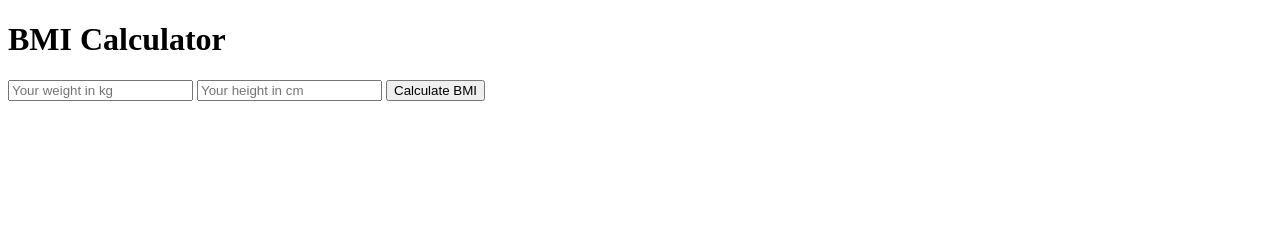
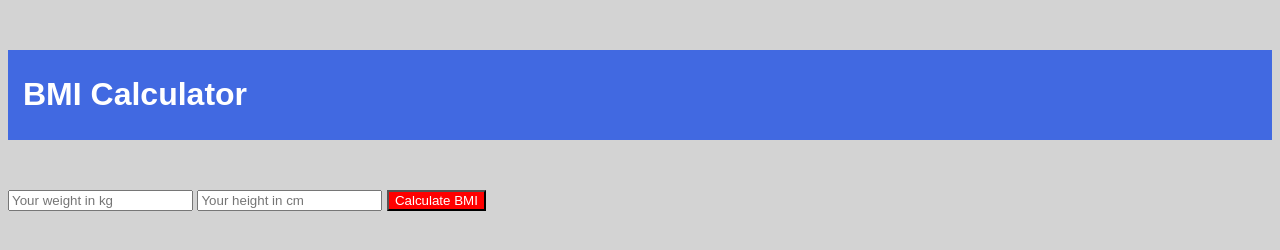
Before and after one commit to swardbladpaulo/w3_bmicalculator, a website: page src/index.html in a window 1280 px wide. Drawn offline with Linux system fonts and the light colour scheme.

Commit message:
added stylesheet and add som style

```diff
--- /dev/null
+++ b/src/assets/css/style.css
@@ -0,0 +1,27 @@
+body {
+  font-family: Arial, Helvetica, sans-serif;
+  background-color: lightgray;
+}
+
+header {
+  background-color: royalblue;
+  color: white;
+  margin-top: 50px;
+  margin-bottom: 50px;
+  padding-top: 5px;
+  padding-bottom: 5px;
+  padding-left: 15px;
+}
+
+#results {
+  font-size: medium;
+}
+
+#calculate {
+color: white;
+}
+
+button {
+  background-color: red;
+
+}
--- a/src/index.html
+++ b/src/index.html
@@ -4,10 +4,14 @@
   <meta charset="UTF-8">
   <meta name="viewport" content="width=device-width, initial-scale=1.0">
   <meta http-equiv="X-UA-Compatible" content="ie=edge">
+  <link rel="stylesheet" href="./assets/css/style.css">
   <title>BMI Calculator</title>
 </head>
 <body>
-  <h1>BMI Calculator</h1>
+  <header>
+    <h1>BMI Calculator</h1>
+  </header>
+
   <input type="text" id="weight" placeholder="Your weight in kg">
   <input type="text" id="height" placeholder="Your height in cm">
   <!--<button id="calculate">Calculate</button>-->
```
